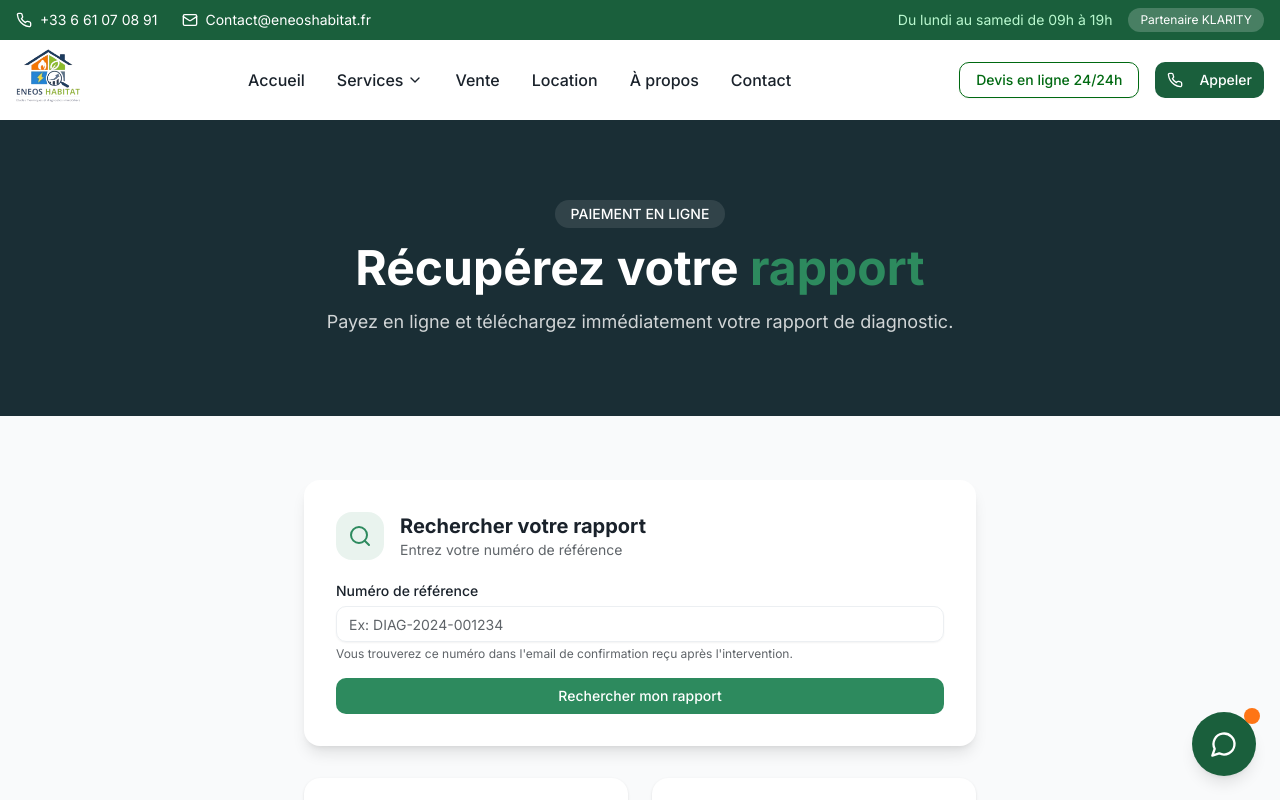
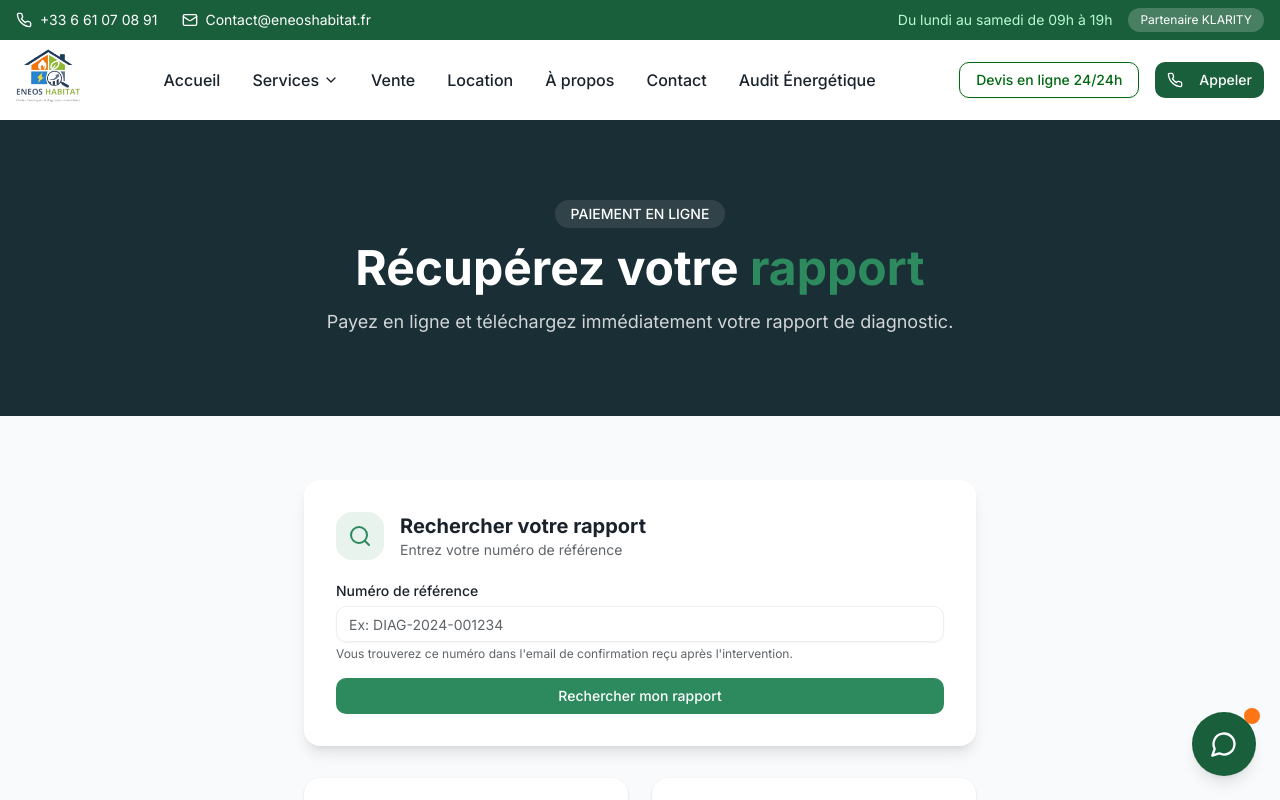
Before and after one commit to parieurdafon/ENEOS-WEBSITE, a Next.js app: page /paiement in a window 1280 px wide. Shown: the top 800 px of the page. Built offline with nearby package versions, Linux system fonts and the light colour scheme.

Commit message:
mettre la page audit sur navbar

```diff
--- a/app/services/audit-energetique/page.tsx
+++ b/app/services/audit-energetique/page.tsx
@@ -34,7 +34,7 @@ export default function AuditEnergetiquePage() {
                   <ArrowRight className="ml-2 h-5 w-5" />
                 </Link>
               </Button>
-              <Button size="lg" variant="outline" className="border-white text-white hover:bg-white/10" asChild>
+              <Button size="lg"  className="bg-white text-emerald-900 hover:bg-emerald-50" asChild>
                 <a href="tel:+33661070891">
                   <Phone className="mr-2 h-5 w-5" />
                   Appeler maintenant
@@ -505,10 +505,10 @@ export default function AuditEnergetiquePage() {
                   <ArrowRight className="ml-2 h-5 w-5" />
                 </Link>
               </Button>
-              <Button size="lg" variant="outline" className="border-white text-white hover:bg-white/10" asChild>
+              <Button size="lg"  className="bg-white text-emerald-900 hover:bg-emerald-50" asChild>
                 <a href="tel:+33661070891">
                   <Phone className="mr-2 h-5 w-5" />
-                  06 61 07 08 91
+                  Appeler maintenant
                 </a>
               </Button>
             </div>
--- a/components/header.tsx
+++ b/components/header.tsx
@@ -134,6 +134,12 @@ export function Header() {
               >
                 Contact
               </Link>
+              <Link
+                href="/services/audit-energetique"
+                className="text-foreground hover:text-primary font-medium transition-colors"
+              >
+                Audit Énergétique
+              </Link>
             </nav>
 
             {/* CTA Buttons */}
@@ -217,12 +223,20 @@ export function Header() {
                   À propos
                 </Link>
 
+
                 <Link
                   href="/contact"
                   className="py-2 text-foreground hover:text-primary font-medium"
                   onClick={() => setIsMobileMenuOpen(false)}
                 >
                   Contact
+                </Link>
+                 <Link
+                  href="/services/audit-energetique"
+                  className="py-2 text-foreground hover:text-primary font-medium"
+                  onClick={() => setIsMobileMenuOpen(false)}
+                >
+                  Audit Énergétique
                 </Link>
 
                 <div className="flex flex-col gap-3 pt-4 border-t">
```
